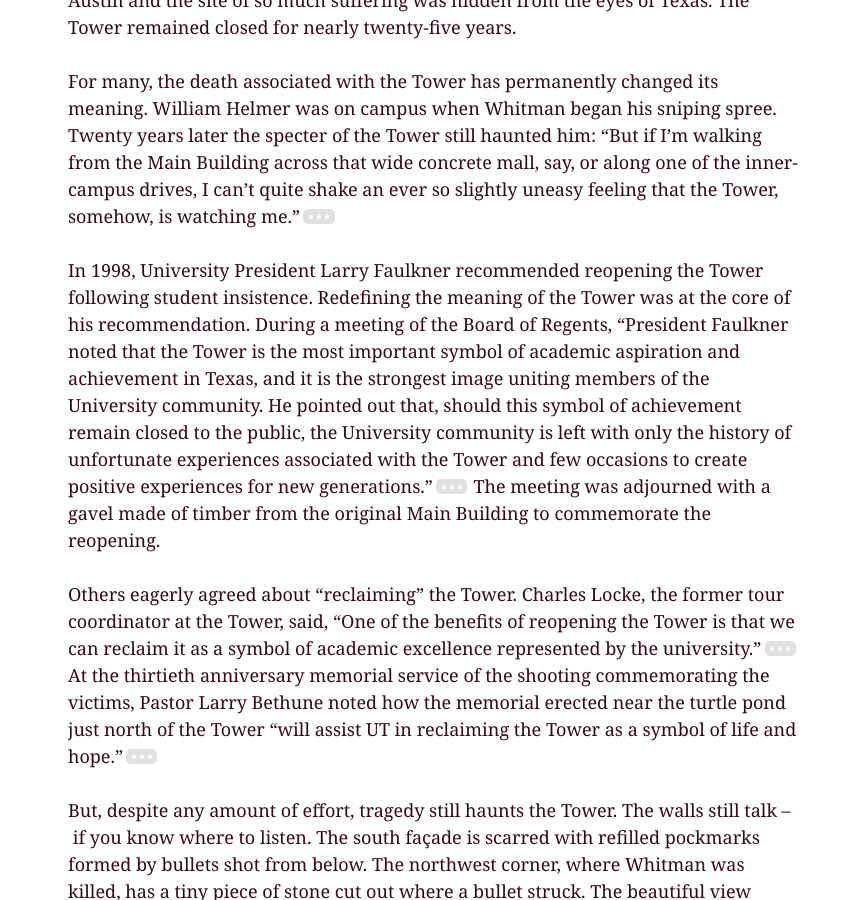
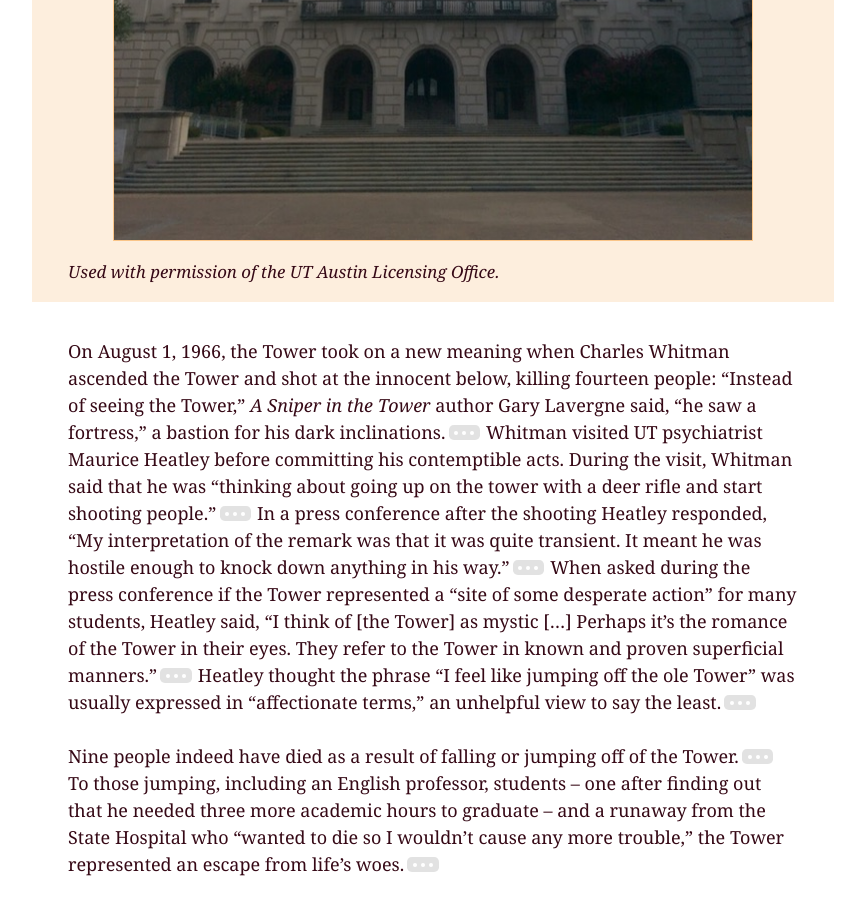
Before and after one commit to utexas-public-history/tower, a Jekyll site: the page built from _posts/2016-05-01-04-lisle-specter-of-the-tower.md, in a window 1280 px wide and 900 px high, scrolled down 1374 px. Shown: the whole window, without its empty margins (207-1072 px from the left). Built offline with Jekyll 4.4.1, drawn with Linux system fonts in a browser that asks for light colours; some of the changed text lies outside the part shown.

Commit message:
Place images in Lisle essay

```diff
--- a/_posts/2016-05-01-04-lisle-specter-of-the-tower.md
+++ b/_posts/2016-05-01-04-lisle-specter-of-the-tower.md
@@ -12,11 +12,25 @@
 
 For many, perhaps most, the Tower, adjacent to the Main Building, represents what its official webpage claims: “Opened in 1937, it has become an icon, bathed in orange lights to celebrate academic honors or athletic victories, and serving as the backdrop for convocations, rallies, concerts and demonstrations. To alumni, the Tower is a tether to the past; to all, the 307-foot Tower is the definitive landmark of the University.”[^2] To the perpetually curious, and in line with the Tower’s original function as the University’s main library, the inscription from the Gospel of John on the Main Building’s south façade provides inspiration: “Ye shall know the truth and the truth shall make you free.” But these associations only represent half of the story.
 
+<div class="image-block">
+  <img src="{{ site.baseurl }}/images/posts/lisle/present-day-tower.jpg" class="tall-image" alt="Photo of the Tower today" />
+  <p class="caption">
+    Used with permission of the UT Austin Licensing Office.
+  </p>
+</div>
+
 On August 1, 1966, the Tower took on a new meaning when Charles Whitman ascended the Tower and shot at the innocent below, killing fourteen people: “Instead of seeing the Tower,” _A Sniper in the Tower_ author Gary Lavergne said, “he saw a fortress,” a bastion for his dark inclinations.[^3] Whitman visited UT psychiatrist Maurice Heatley before committing his contemptible acts. During the visit, Whitman said that he was “thinking about going up on the tower with a deer rifle and start shooting people.”[^4] In a press conference after the shooting Heatley responded, “My interpretation of the remark was that it was quite transient. It meant he was hostile enough to knock down anything in his way.”[^5] When asked during the press conference if the Tower represented a “site of some desperate action” for many students, Heatley said, “I think of [the Tower] as mystic […] Perhaps it’s the romance of the Tower in their eyes. They refer to the Tower in known and proven superficial manners.”[^6] Heatley thought the phrase “I feel like jumping off the ole Tower” was usually expressed in “affectionate terms,” an unhelpful view to say the least.[^7]
 
 Nine people indeed have died as a result of falling or jumping off of the Tower.[^8] To those jumping, including an English professor, students – one after finding out that he needed three more academic hours to graduate – and a runaway from the State Hospital who “wanted to die so I wouldn’t cause any more trouble,” the Tower represented an escape from life’s woes.[^9]
 
 The University permanently closed the Tower observation deck in 1975 after the shooting and subsequent suicides. Once available to the public, the best view in Austin and the site of so much suffering was hidden from the eyes of Texas. The Tower remained closed for nearly twenty-five years.
+
+<div class="image-block">
+  <img src="{{ site.baseurl }}/images/posts/lisle/tower-construction.jpg" class="tall-image" alt="Photo of Tower under construction" />
+  <p class="caption">
+    Used with permission of the UT Austin Licensing Office.
+  </p>
+</div>
 
 For many, the death associated with the Tower has permanently changed its meaning. William Helmer was on campus when Whitman began his sniping spree. Twenty years later the specter of the Tower still haunted him: “But if I’m walking from the Main Building across that wide concrete mall, say, or along one of the inner-campus drives, I can’t quite shake an ever so slightly uneasy feeling that the Tower, somehow, is watching me.”[^10]
 
```
Also changed, not shown: images/posts/lisle/present-day-tower.jpg (added), images/posts/lisle/tower-construction.jpg (added).
